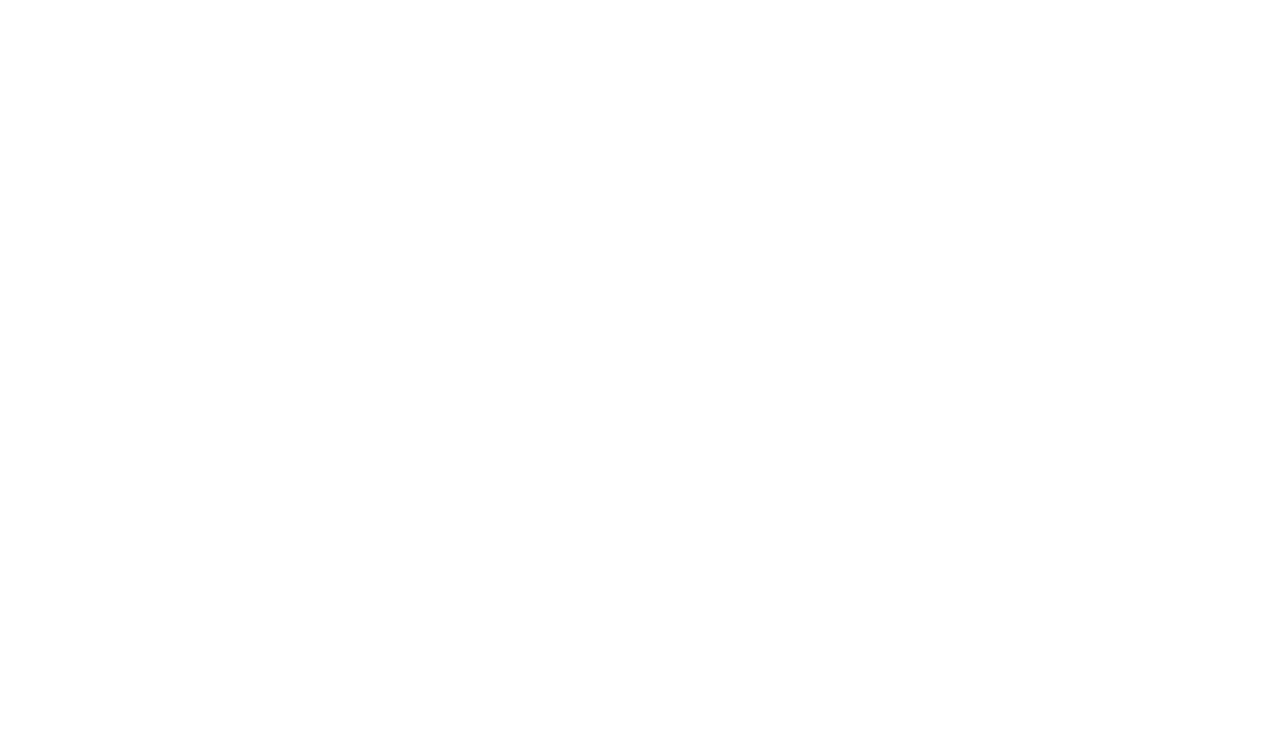
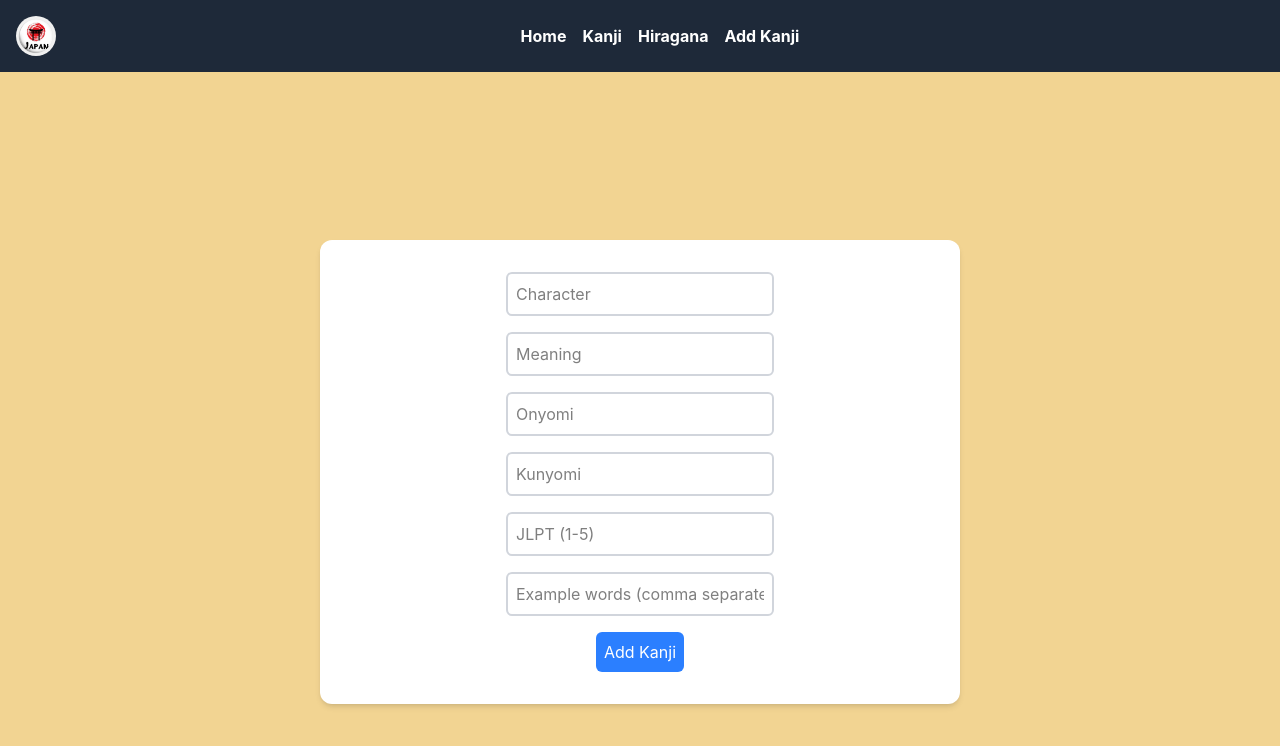
Before and after one commit to bandgarshriram07-ops/Kanji-Project, a React app in the folder frontend/: page /addkanji in a window 1280 px wide. Before the commit this address had no page. Shown: the top 746 px of the page. Built offline with nearby package versions, Linux system fonts and the light colour scheme; the HTML template or start-up script is replaced by a standard one.

Commit message:
add some features

```diff
--- a/frontend/src/App.jsx
+++ b/frontend/src/App.jsx
@@ -1,17 +1,21 @@
 import { BrowserRouter, Routes, Route } from "react-router-dom";
-import Kanji from "./pages/Kanji";
-import KanjiDetails from "./pages/KanjiDetails";
-import Home from "./pages/Home";
-import Hiragana from "./pages/Hiragana";
+import Kanji from "./components/Kanji";
+import KanjiDetails from "./components/KanjiDetails";
+import Home from "./components/Home";
+import Hiragana from "./components/Hiragana";
+import Navbar from "./pages/Navbar";
+import AddKanji from "./components/Addkanji.jsx";
 
 function App() {
   return (
     <BrowserRouter >
+      <Navbar />
       <Routes>
         <Route path="/" element={<Home />} />
-        <Route path="/Kanji" element={<Kanji />} />
-        <Route path="/Kanji/:id" element={<KanjiDetails />} />
+        <Route path="/kanji" element={<Kanji />} />
+        <Route path="/kanji/:id" element={<KanjiDetails />} />
         <Route path="/hiragana" element={<Hiragana/>}/>
+        <Route path="/addkanji" element={<AddKanji/>}/>
       </Routes>
     </BrowserRouter>
   );
--- /dev/null
+++ b/frontend/src/components/Addkanji.jsx
@@ -0,0 +1,127 @@
+import React from "react";
+import { useState } from "react";
+
+const AddKani = () => {
+  const [character, setCharacter] = useState({
+    character: "",
+    meaning: "",
+    onyomi: "",
+    kunyomi: "",
+    jlpt: "",
+    exampleWords: "",
+  });
+  const handleChange = (e) => {
+    setCharacter({ ...character, [e.target.name]: e.target.value });
+  };
+
+  const handleSubmit = async (e) => {
+    e.preventDefault();
+    const URL = `http://localhost:3000/api/kanji`;
+    const payload = {
+      ...character,
+      jlpt: Number(character.jlpt),
+      exampleWords: character.exampleWords
+        ? character.exampleWords
+            .split(",")
+            .map((word) => ({
+              word: word.trim(),
+              reading: "",
+              meaning: "",
+            }))
+            .filter((item) => item.word.length > 0)
+        : [],
+    };
+
+    let response = await fetch(URL, {
+      method: "POST",
+      headers: {
+        "Content-Type": "application/json",
+      },
+      body: JSON.stringify(payload),
+    });
+    let jsonResponse = await response.json();
+    if (!response.ok) {
+      alert(jsonResponse.message || "Failed to add kanji");
+      return;
+    }
+    console.log(jsonResponse);
+    alert("Kanji added successfully");
+    setCharacter({
+      character: "",
+      meaning: "",
+      onyomi: "",
+      kunyomi: "",
+      jlpt: "",
+      exampleWords: "",
+    });
+  };
+  return (
+    <div className="flex flex-col items-center justify-center gap-4 min-h-screen bg-[#f2d492]">
+      <form
+        onSubmit={handleSubmit}
+        className="flex flex-col items-center
+        justify-center gap-4 bg-white p-8 rounded-md shadow-md w-[50%] mx-auto rounded-xl bg"
+      >
+        <div className="flex flex-col items-center justify-center gap-4">
+          <input
+              type="text"
+              name="character"
+              value={character.character}
+              onChange={handleChange}
+              placeholder="Character"
+              className="border-2 border-gray-300 rounded-md p-2 sm:mx-auto"
+            />
+        </div>
+        <div className="flex flex-col items-center justify-center gap-4" >
+            <input
+              type="text"
+              name="meaning"
+              value={character.meaning}
+              onChange={handleChange}
+              placeholder="Meaning"
+              className="border-2 border-gray-300 rounded-md p-2"
+            />
+        </div>
+        <div>
+        <input
+          type="text"
+          name="onyomi"
+          value={character.onyomi}
+          onChange={handleChange}
+          placeholder="Onyomi"
+          className="border-2 border-gray-300 rounded-md p-2"
+        />
+        </div>
+        <input
+          type="text"
+          name="kunyomi"
+          value={character.kunyomi}
+          onChange={handleChange}
+          placeholder="Kunyomi"
+          className="border-2 border-gray-300 rounded-md p-2"
+        />
+        <input
+          type="text"
+          name="jlpt"
+          value={character.jlpt}
+          onChange={handleChange}
+          placeholder="JLPT (1-5)"
+          className="border-2 border-gray-300 rounded-md p-2"
+        />
+        <input
+          type="text"
+          name="exampleWords"
+          value={character.exampleWords}
+          onChange={handleChange}
+          placeholder="Example words (comma separated)"
+          className="border-2 border-gray-300 rounded-md p-2"
+        />
+        <button type="submit" className="bg-blue-500 text-white rounded-md p-2">
+          Add Kanji
+        </button>
+      </form>
+    </div>
+  );
+};
+
+export default AddKani;
--- /dev/null
+++ b/frontend/src/components/DeleteButton.jsx
@@ -0,0 +1,23 @@
+import React from 'react'
+import { useParams,useNavigate } from 'react-router-dom';
+
+const DeleteButton = () => {
+  let {id}= useParams();
+  const navigate = useNavigate();
+  const handelDelete = async () => {
+    const URL =  `http://localhost:3000/api/kanji/${id}`;
+      await fetch(URL,{
+      method:"DELETE"
+    })
+    alert("Kanji Deleted")
+    console.log(id);
+    navigate("/kanji");
+  }
+  return (
+    <div>
+      <button onClick={handelDelete}>Delete Kanji</button>
+    </div>
+  )
+}
+
+export default DeleteButton
--- a/frontend/src/pages/Hiragana.jsx
+++ b/frontend/src/components/Hiragana.jsx
@@ -14,7 +14,7 @@
     handleDta();
   }, []);
   return (
-   <div >
+   <div className="container mx-auto min-h-screen bg-[#f2d492] " >
     <h1 className="text-indigo-700 text-3xl font-bold text-center my-8">Hiragana</h1>
      <div  className="grid grid-cols-5 ">
       {hiragana.map((Cha) => {
--- a/frontend/src/pages/Home.jsx
+++ b/frontend/src/components/Home.jsx
@@ -3,10 +3,12 @@
 import { useEffect, useState } from "react";
 import ArrowForwardIosIcon from "@mui/icons-material/ArrowForwardIos";
 
+
 const Home = () => {
   const [jlptLevels, setJlptLevels] = useState([]);
 
   console.log(jlptLevels);
+
   return (
     <div className="bg-[#f2d492] min-h-screen ">
       <div className="flex justify-center align-center flex-col items-center gap-2 m-auto ">
@@ -14,6 +16,14 @@
         <h3 className="text-xl font-semibold">日本語の漢字を学ぼう</h3>
       </div>
       <div className="flex flex-col items-center justify-center mt-10 gap-4">
+      <Link
+          className="bg-gray-500 text-white  p-2 rounded text-center shadow-md
+          hover:bg-red-600 transition duration-300 hover:shadow-lg hover:text-lg sm:mx-auto"
+          to={"/kanji"}
+        >
+          All Levels
+          <ArrowForwardIosIcon className="ml-55" />
+        </Link>
         <Link
           className="bg-red-500 text-white  p-2 rounded text-center shadow-md
           hover:bg-red-600 transition duration-300 hover:shadow-lg hover:text-lg sm:mx-auto"
@@ -56,14 +66,6 @@
           <ArrowForwardIosIcon className="ml-55" />
         </Link>
       </div>
-      <div className="flex justify-content  items-center">
-        <Link
-          to={"/hiragana"}
-          className="bg-[#dae3e5] border border-indigo-400 p-[0.7rem]  rounded-xl "
-        >
-          Hiragana
-        </Link>
-      </div>
     </div>
   );
 };
--- a/frontend/src/pages/Kanji.jsx
+++ b/frontend/src/components/Kanji.jsx
@@ -19,7 +19,7 @@
     };
 
     useEffect(() => {
-      fetchApi(level ?? "all");
+      fetchApi(level );
     }, [level]);
 
   return (
@@ -32,7 +32,7 @@
       p-5 w-[80%] mx-auto bg-sky-600 rounded-lg"
       >
         {kanji.map((k) => (
-          <Link to={`/Kanji/${k._id}`} key={k._id}>
+          <Link to={`/kanji/${k._id}`} key={k._id}>
             <div
               className="border border-indigo-600 p-4 m-4 text-center
           h-[150px] flex flex-col justify-content items-center bg-sky-100 text-gray-800"
--- /dev/null
+++ b/frontend/src/components/KanjiDetails.jsx
@@ -0,0 +1,57 @@
+import React from "react";
+import { useEffect, useState } from "react";
+import { useParams } from "react-router-dom";
+import DeleteButton from "./DeleteButton";
+
+
+const KanjiDetails = () => {
+  const { id } = useParams();
+  const [kanji, setKanji] = useState(null);
+
+  useEffect(() => {
+    const fetchKanjiDetails = async () => {
+      try {
+        const response = await fetch(`http://localhost:3000/api/kanji/${id}`);
+        const data = await response.json();
+        setKanji(data);
+      } catch (error) {
+        console.error("Error fetching kanji details:", error);
+      }
+    };
+
+    fetchKanjiDetails();
+  }, [id]);
+  return (
+    <div>
+      <h1>Kanji Details</h1>
+      <div>
+        {kanji && (
+          <>
+            <h2>{kanji.character}</h2>
+            <p>JLPT Level: {kanji.jlpt}N</p>
+            {/* Add more details as needed */}
+            <p>Kanji meaning: {kanji.meaning}</p>
+            <p>Onyomi: {kanji.onyomi}</p>
+            <p>Kunyomi: {kanji.kunyomi}</p>
+            {kanji.exampleWords && kanji.exampleWords.length > 0 && (
+              <div>
+                <h3>Example Words:</h3>
+                <ul>
+                  {kanji.exampleWords.map((word, index) => (
+                    <li key={index}>
+                      <strong>{word.word}</strong> ({word.reading}) -{" "}
+                      {word.meaning}
+                    </li>
+                  ))}
+                </ul>
+                <DeleteButton/>
+              </div>
+            )}
+          </>
+        )}
+      </div>
+    </div>
+  );
+};
+
+export default KanjiDetails;
--- /dev/null
+++ b/frontend/src/pages/Navbar.jsx
@@ -0,0 +1,22 @@
+import React from 'react'
+import { Link } from 'react-router-dom'
+import logo from "../assets/Logo.jpg";
+import AddKanji from '../components/Addkanji.jsx'
+
+const Navbar = () => {
+  return (
+    <div className="flex  items-center p-4 bg-gray-800 text-white">
+        <div className="">
+            <img src={logo} alt="logo" className="w-10 h-10 rounded-full" />
+        </div>
+        <div className=" flex  items-center gap-4 sm:mx-auto sm:justify-center">
+            <Link to="/" className="text-white hover:text-gray-300 font-bold">Home</Link>
+            <Link to="/kanji" className="text-white hover:text-gray-300 font-bold">Kanji</Link>
+            <Link to="/hiragana" className="text-white hover:text-gray-300 font-bold">Hiragana</Link>
+            <Link to="/addkanji" className="text-white hover:text-gray-300 font-bold">Add Kanji</Link>
+        </div>
+    </div>
+  )
+}
+
+export default Navbar
```
Also changed, not shown: frontend/src/pages/KanjiDetails.jsx (deleted, +0 -54 lines), frontend/src/assets/Logo.jpg (added), 1 other file (tests, documents, lock files or other folders).
